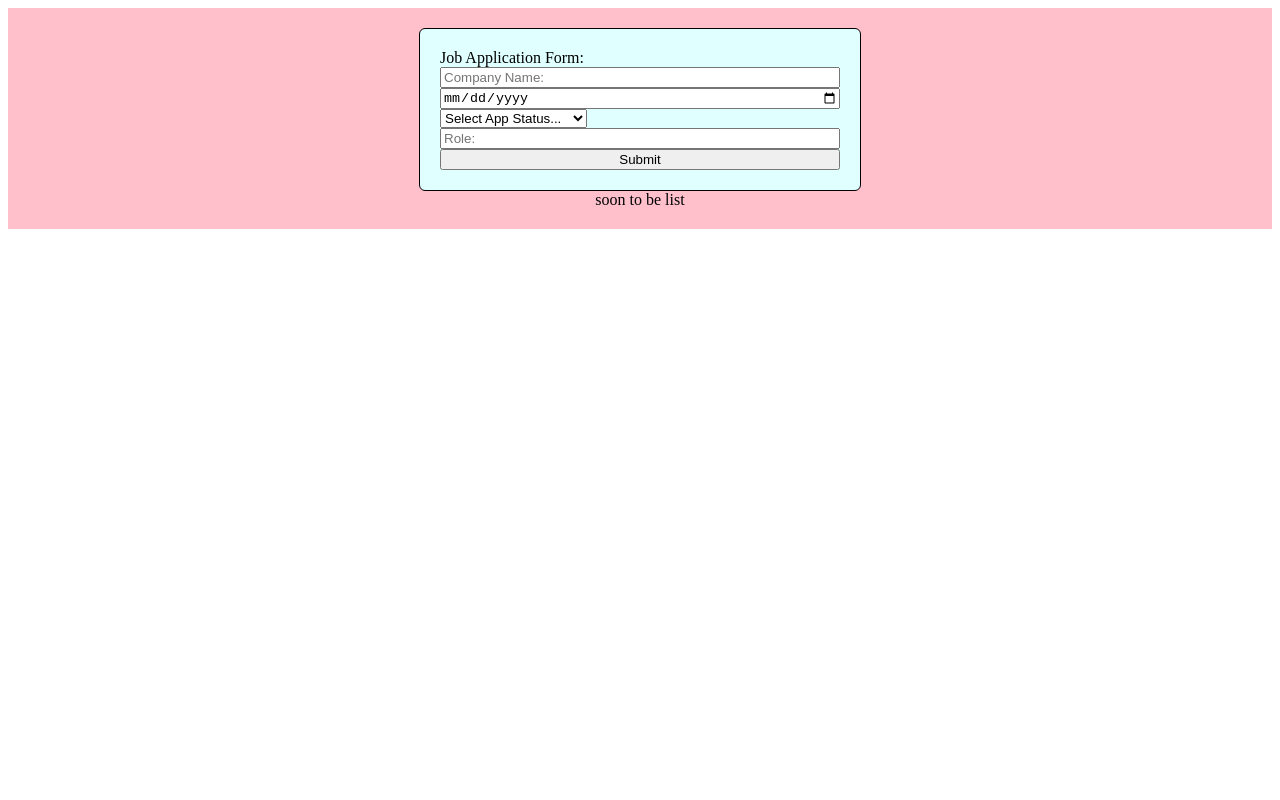
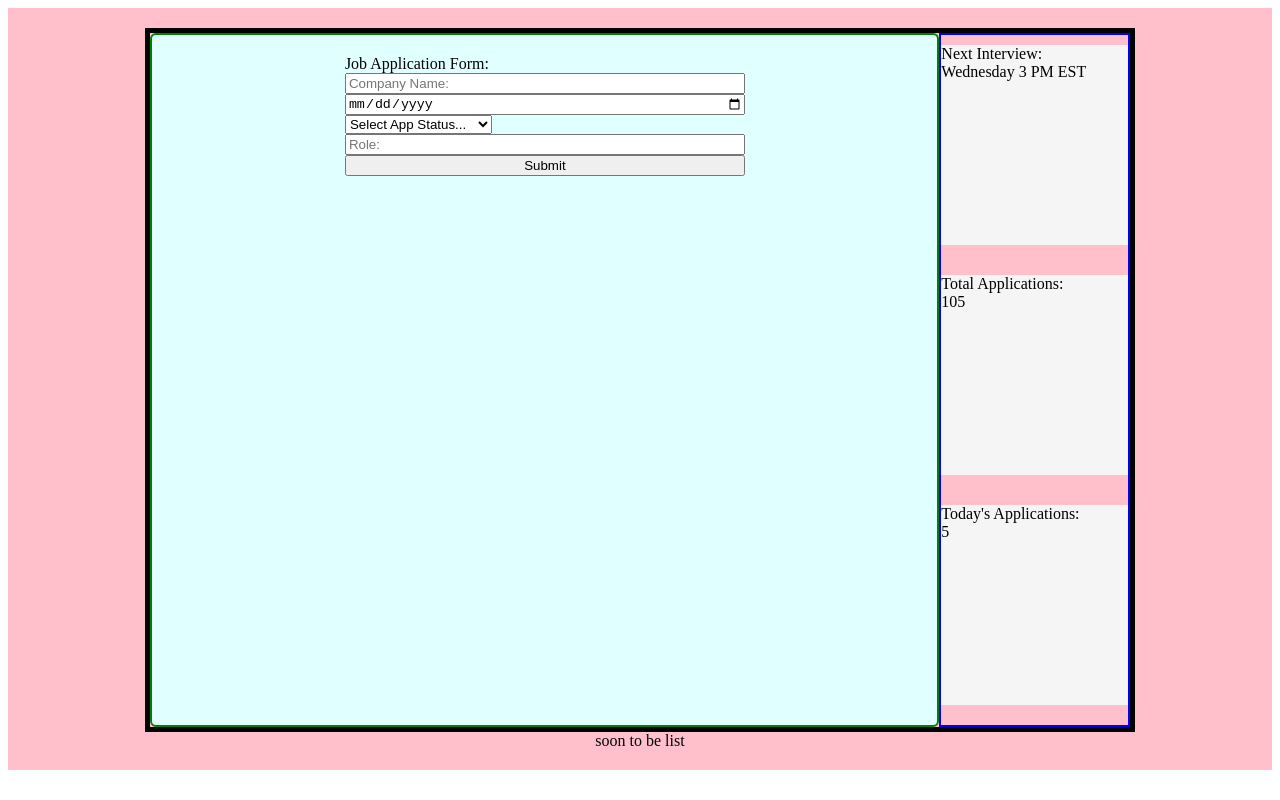
Before and after one commit to Saagmehta97/job-app-tracker, a React app in the folder client/: page /users/dashboard in a window 1280 px wide. Built offline with nearby package versions, Linux system fonts and the light colour scheme.

Commit message:
basic css framework

```diff
--- a/client/src/components/dashboard.jsx
+++ b/client/src/components/dashboard.jsx
@@ -1,11 +1,11 @@
 import React from 'react';
 import { useState } from 'react';
-import ApplicationList from './application-list-component/application-list.jsx'
+import ApplicationList from './application-list-component/application-list.jsx';
 import Sidebar from './sidebar';
 
 const dashboard = () => {
   const [dateApplied, setDateApplied] = useState('');
-  const [appStatus, setAppStatus]  = useState('');
+  const [appStatus, setAppStatus] = useState('');
 
   const handleOnChange = (e) => {
     e.preventDefault();
@@ -15,7 +15,7 @@ const dashboard = () => {
   const handleAppStatus = () => {
     e.preventDefault();
     setAppStatus(e.target.value);
-  }
+  };
 
   const handleSubmit = async (e) => {
     e.preventDefault();
@@ -23,8 +23,8 @@ const dashboard = () => {
   };
 
   return (
-    <div>
-      <div className='main'>
+    <div className='main'>
+      <div className='dashboard-top-container'>
         <div className='form_box'>
           <form className='inputs'>
             {' '}
@@ -62,8 +62,9 @@ const dashboard = () => {
             </button>
           </form>
         </div>
+        <Sidebar />
+      </div>
       <ApplicationList />
-      </div>
     </div>
   );
 };
--- a/client/src/scss/styles.scss
+++ b/client/src/scss/styles.scss
@@ -28,13 +28,6 @@
   padding: 20px;
 }
 
-.app_list {
-  border: 1px solid black;
-  background-color: lightblue;
-  padding: 20px;
-  max-width: 1100px;
-}
-
 .inputs {
   display: flex;
   flex-direction: column;
@@ -42,19 +35,31 @@
   border-radius: 6px;
 }
 
-.table {
-  display: grid;
-  grid-template-columns: repeat(5, 1fr);
-  gap: 1px;
+.dashboard-top-container {
+  width: 80%;
+  display: flex;
+  flex-direction: row;
+  border: solid black 5px;
+  justify-content: space-around;
 }
 
-.row {
-  display: grid;
-  grid-template-columns: repeat(5, 1fr);
+.form_box {
+  border: solid green 2px;
+  width: 80%;
 }
 
-.cell {
-  border: 1px solid black;
-  padding: 10px;
-  text-align: center;
+.sidebar-container {
+  display: flex;
+  flex-direction: column;
+  border: solid blue 2px;
+  width: 20%;
 }
+
+.sidebar-box {
+  display: flex;
+  flex-direction: column;
+  background-color: whitesmoke;
+  margin-top: 10px;
+  margin-bottom: 20px;
+  height: 200px;
+}
```
